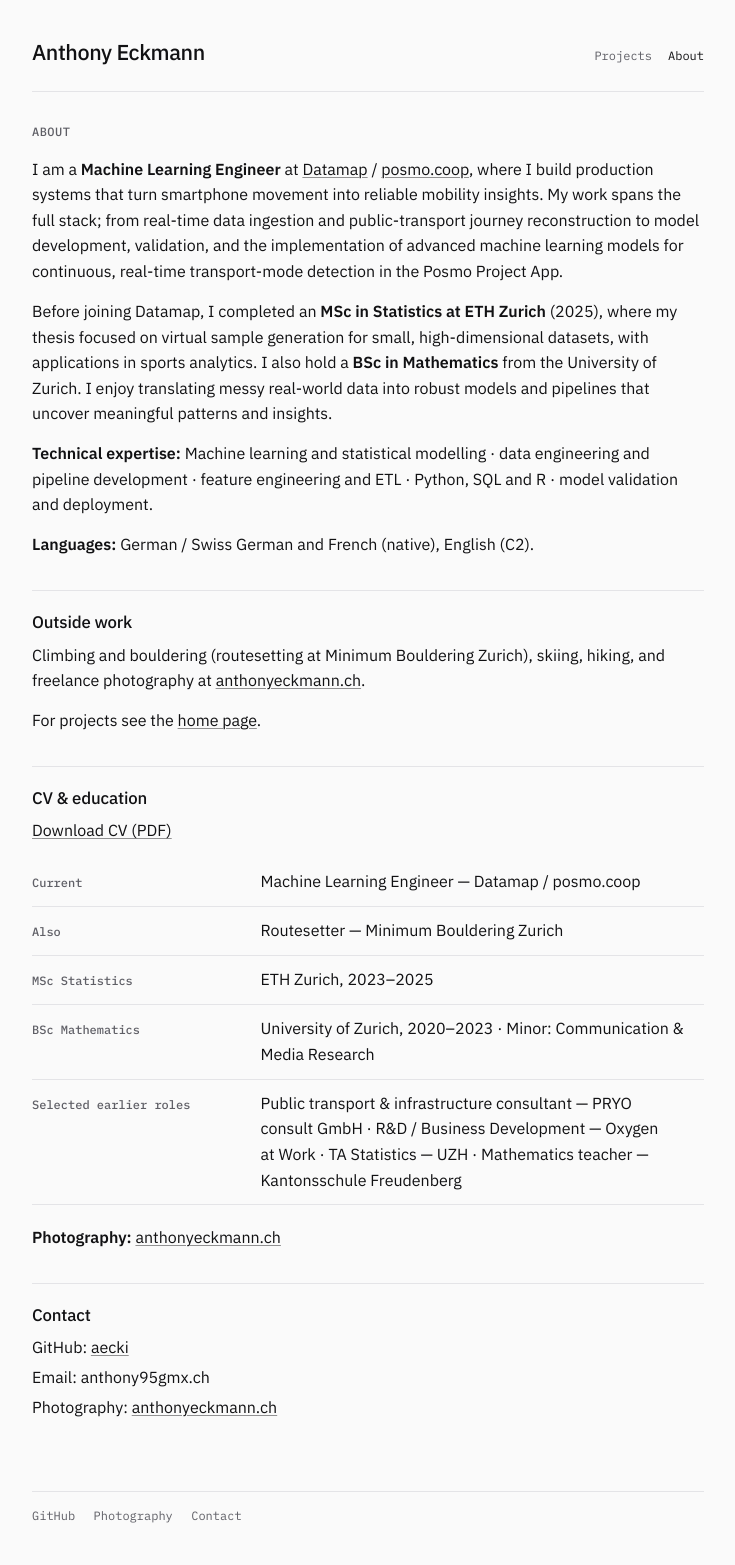
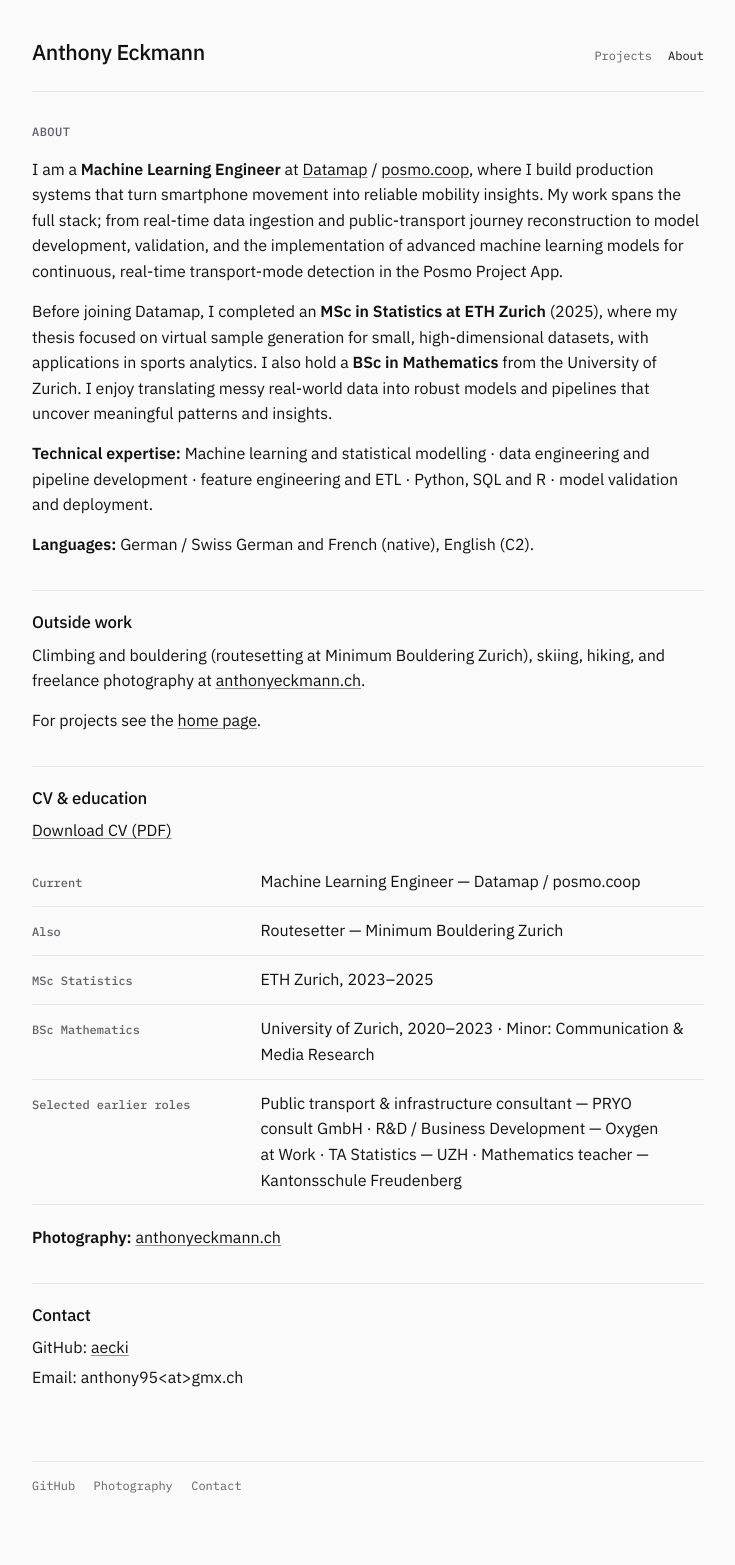
Before and after one commit to aecki/aecki.github.io, a Jekyll site: the page built from about.md, in a window 1280 px wide. Shown: the whole page, without its empty margins (272-1007 px from the left). Built offline with Jekyll 4.4.1, drawn with Linux system fonts in a browser that asks for light colours; after the commit the page ends 1536 px from its top, so only the background shows below that.

Commit message:
Update about.md

```diff
--- a/about.md
+++ b/about.md
@@ -38,5 +38,4 @@ For projects see the [home page](/).
 ### Contact
 
 - GitHub: [aecki](https://github.com/aecki)
-- Email: anthony95<at>gmx.ch
-- Photography: [anthonyeckmann.ch](https://www.anthonyeckmann.ch)
+- Email: anthony95&lt;at&gt;gmx.ch
```
